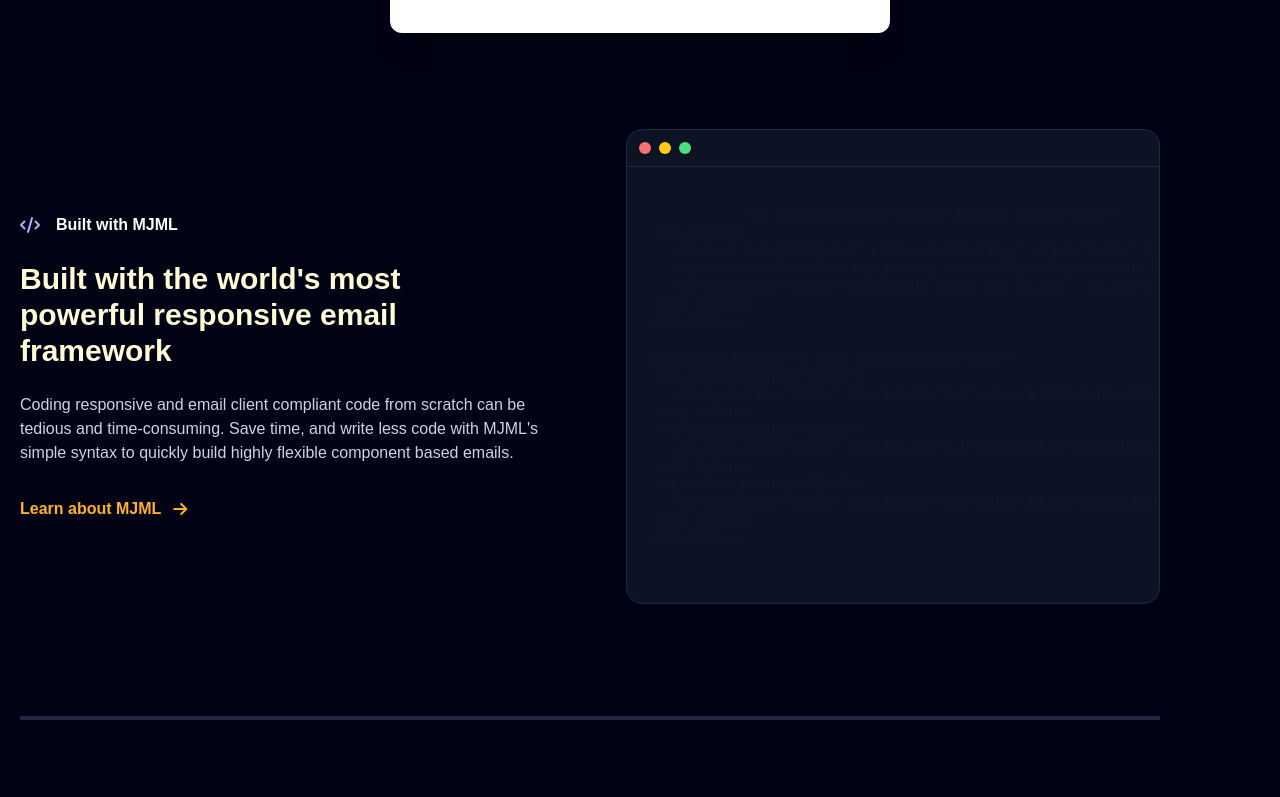
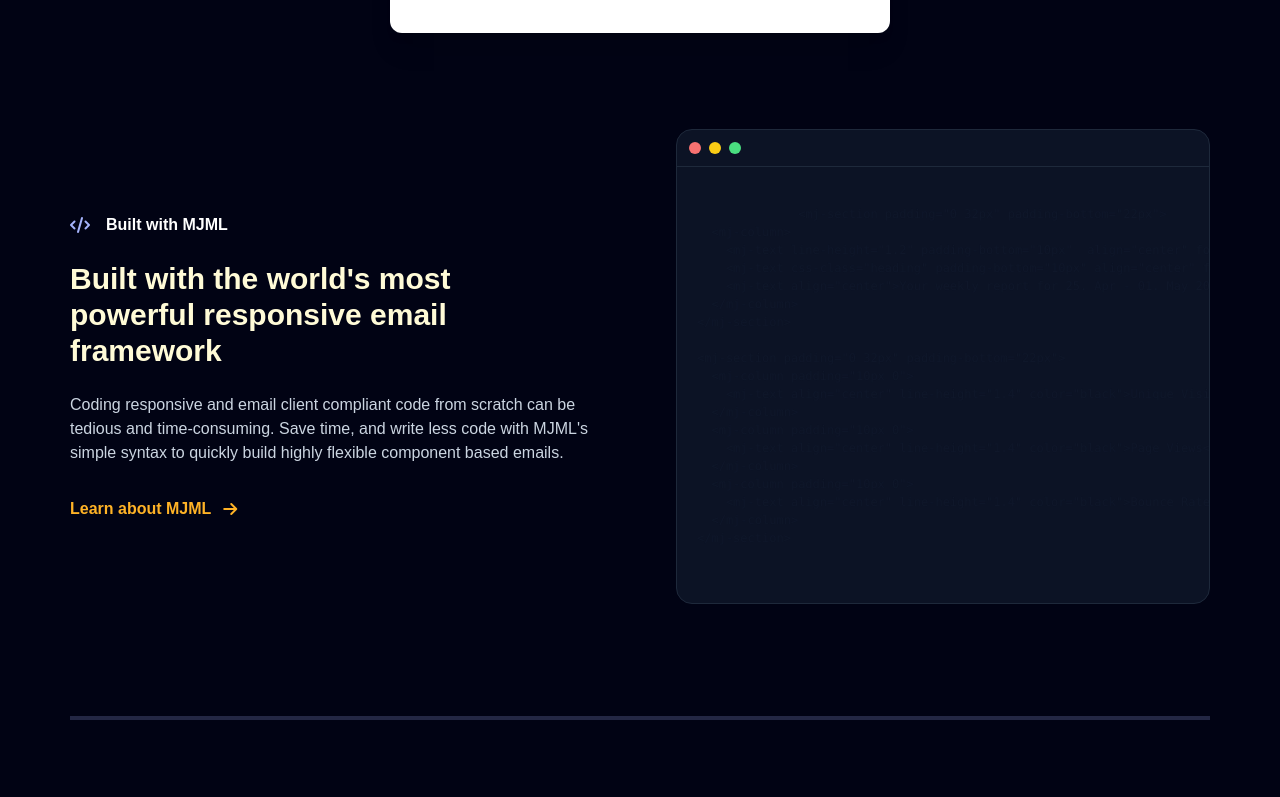
Before and after one commit to Senderplate/senderplate.com, an Eleventy site: page index.njk in a window 1280 px wide. Shown: the part 1343-2140 px from the top of the page. Built offline with nearby package versions, Linux system fonts and the light colour scheme; Eleventy itself is replaced by a stand-in of ours; code samples lack their colours; files that its build step writes are made by us from their sources; a web font is replaced by a local one.

Commit message:
Update index.njk

```diff
--- a/index.njk
+++ b/index.njk
@@ -109,7 +109,7 @@ mjmlSample: |
   </section>
 
   <section class="px-5">
-    <div class="max-w-[1140px]">
+    <div class="max-w-[1140px] mx-auto">
 
 
       <div class="grid sm:grid-cols-2 gap-[72px]">
```
